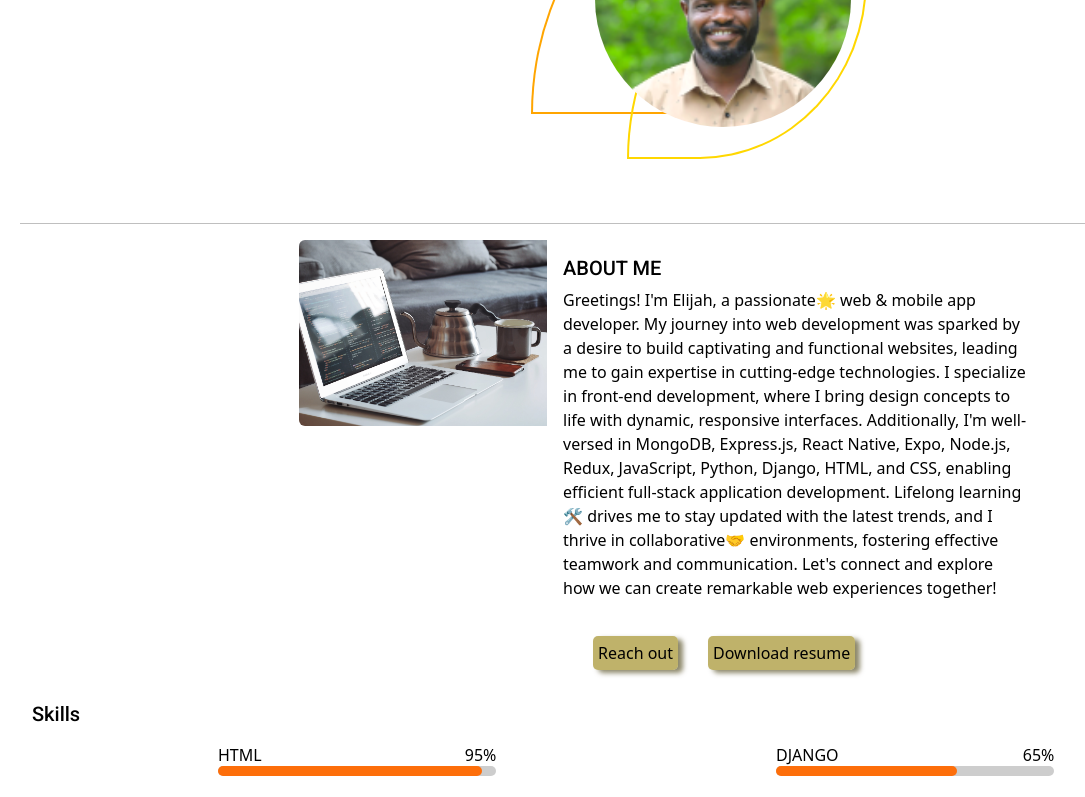
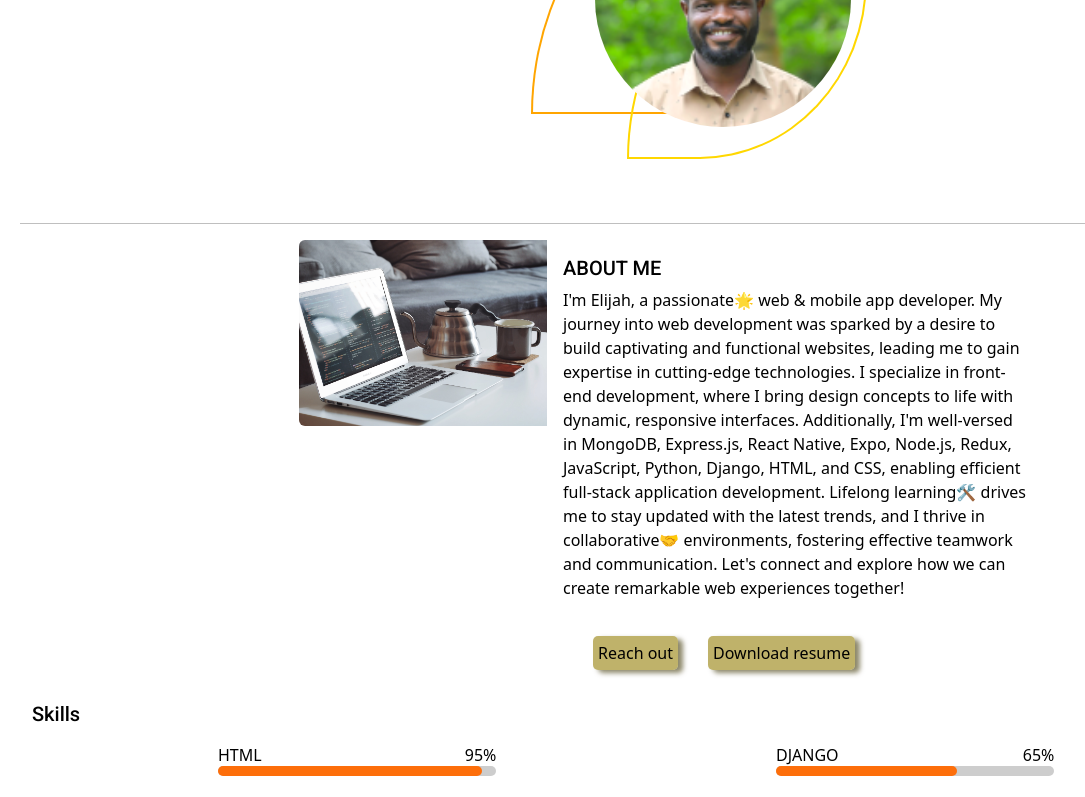
Before and after one commit to kobby-ofori/Portfolio-website, a React (Create React App) app: page / in a window 1280 px wide. Shown: the part 458-1255 px from the top of the page, without its empty margins (62-1147 px from the left). Built offline with nearby package versions, Linux system fonts and the light colour scheme.

Commit message:
About page updated

```diff
--- a/src/components/about/About.jsx
+++ b/src/components/about/About.jsx
@@ -20,7 +20,7 @@ const About = () => {
               <div class="card-body">
                 <h5>ABOUT ME</h5>
                 <p class="card-text">
-                  Greetings! I'm Elijah, a passionate🌟 web & mobile app
+                  I'm Elijah, a passionate🌟 web & mobile app
                   developer. My journey into web development was sparked
                   by a desire to build captivating and functional websites,
                   leading me to gain expertise in cutting-edge technologies.
```
